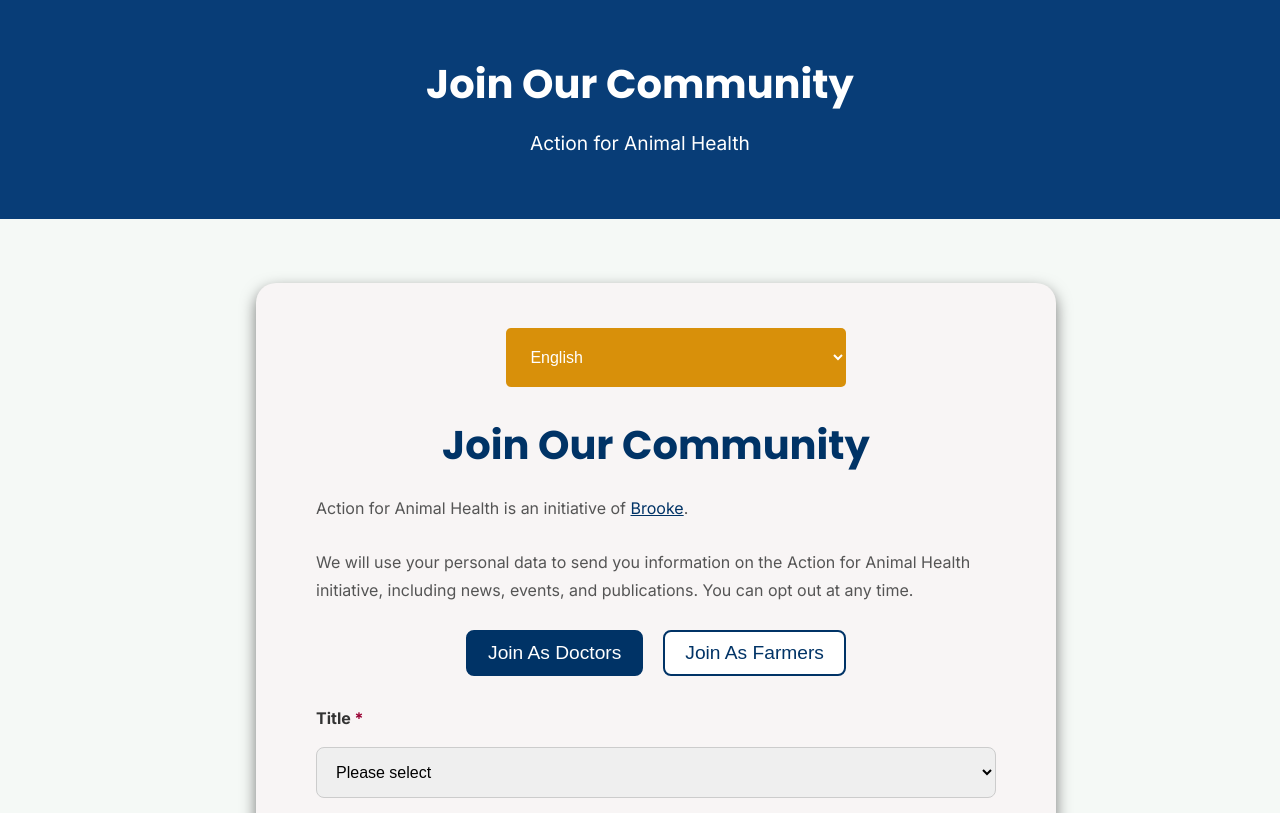
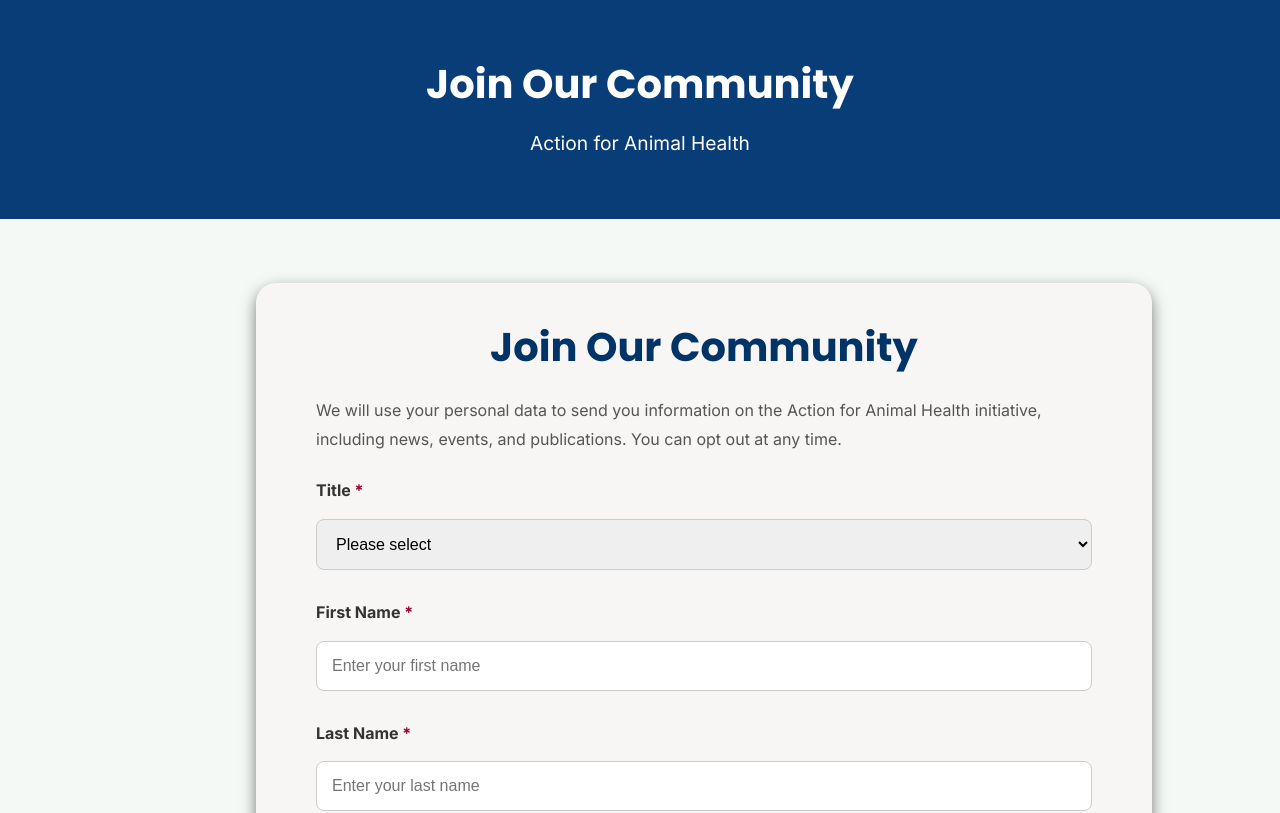
Before and after one commit to adane-desta/getVet, a React (Vite) app in the folder getvet/: page / in a window 1280 px wide. Shown: the top 813 px of the page. Built offline with nearby package versions, Linux system fonts and the light colour scheme.

Commit message:
rename Home to Landing

```diff
--- a/getvet/src/pages/auth/signup/Signup.jsx
+++ b/getvet/src/pages/auth/signup/Signup.jsx
@@ -3,7 +3,7 @@
 function Signup() {
   return (
     <>
-      {/* ===== HEADER SECTION (OUTSIDE FORM CONTAINER) ===== */}
+      <div>
       <div className={styles.header}>
         <h1>Join Our Community</h1>
         <p>Action for Animal Health</p>
@@ -11,34 +11,17 @@
 
       {/* ===== FORM CONTAINER ===== */}
       <div className={styles.formContainer}>
-        {/* Language selector */}
-        <div className={styles.languageSelector}>
-          <select>
-            <option>English</option>
-          </select>
-        </div>
+
 
         {/* Form header */}
         <div className={styles.formHeader}>
           <h1>Join Our Community</h1>
-          <p>
-            Action for Animal Health is an initiative of <a href="#">Brooke</a>.
-          </p>
+
           <p>
             We will use your personal data to send you information on the Action
             for Animal Health initiative, including news, events, and
             publications. You can opt out at any time.
           </p>
-        </div>
-
-        {/* Role toggle buttons */}
-        <div className={styles.toggleOptions}>
-          <button className={`${styles.roleBtn} ${styles.active}`}>
-            Join As Doctors
-          </button>
-          <button className={styles.roleBtn}>
-            Join As Farmers
-          </button>
         </div>
 
         {/* Form */}
@@ -99,6 +82,7 @@
           </button>
         </form>
       </div>
+      </div>
     </>
   );
 }
--- a/getvet/src/pages/auth/signup/Signup.module.css
+++ b/getvet/src/pages/auth/signup/Signup.module.css
@@ -1,9 +1,11 @@
+
 .header {
     background-color: #083d77;
     color: white;
     padding: 60px 20px;
     text-align: center;
     max-width: 100%;
+
 }
 
 .header h1 {
@@ -19,7 +21,7 @@
 .formContainer {
     background: #f8f5f5;
     padding: 40px 60px;
-    max-width: 800px;
+    max-width: 900px;
     border-radius: 20px;
     box-shadow: 0 6px 15px rgba(0, 0, 0, 0.514);
     margin: 5% 10% 5% 20%;
```
